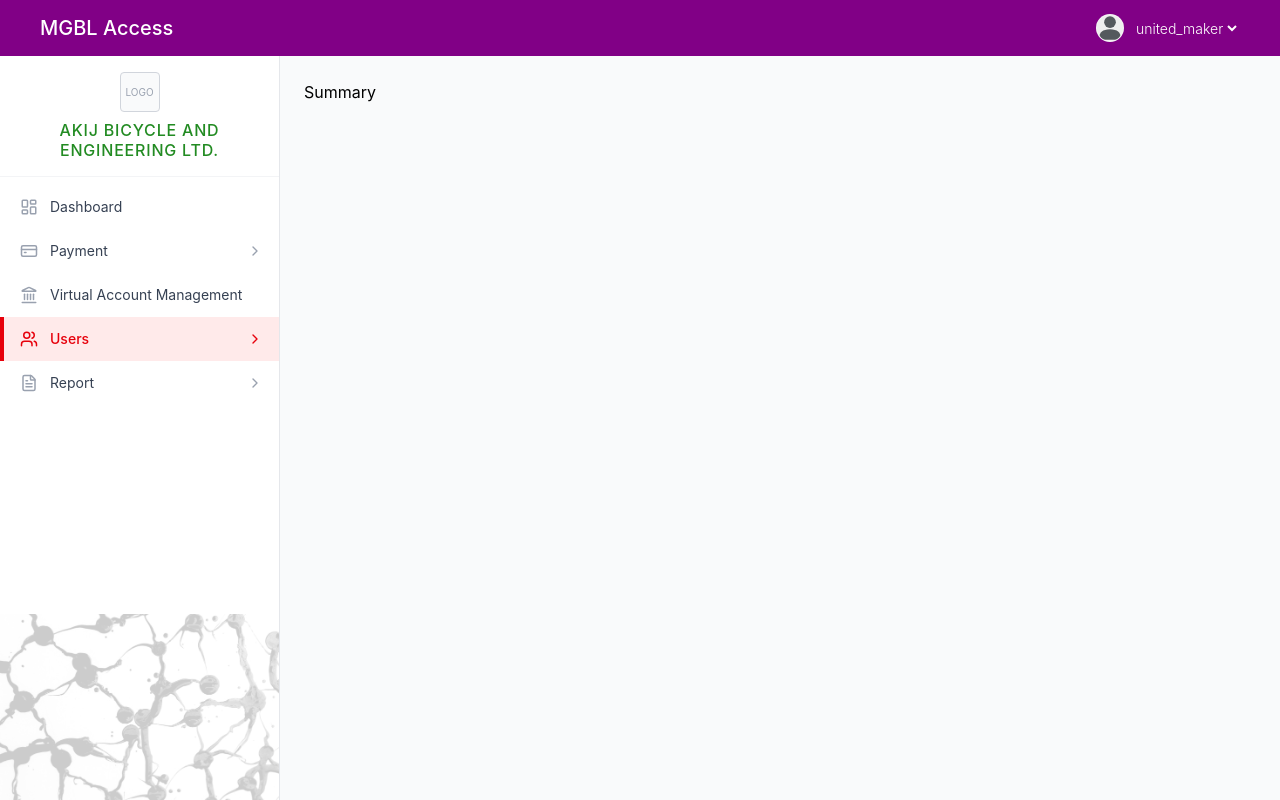
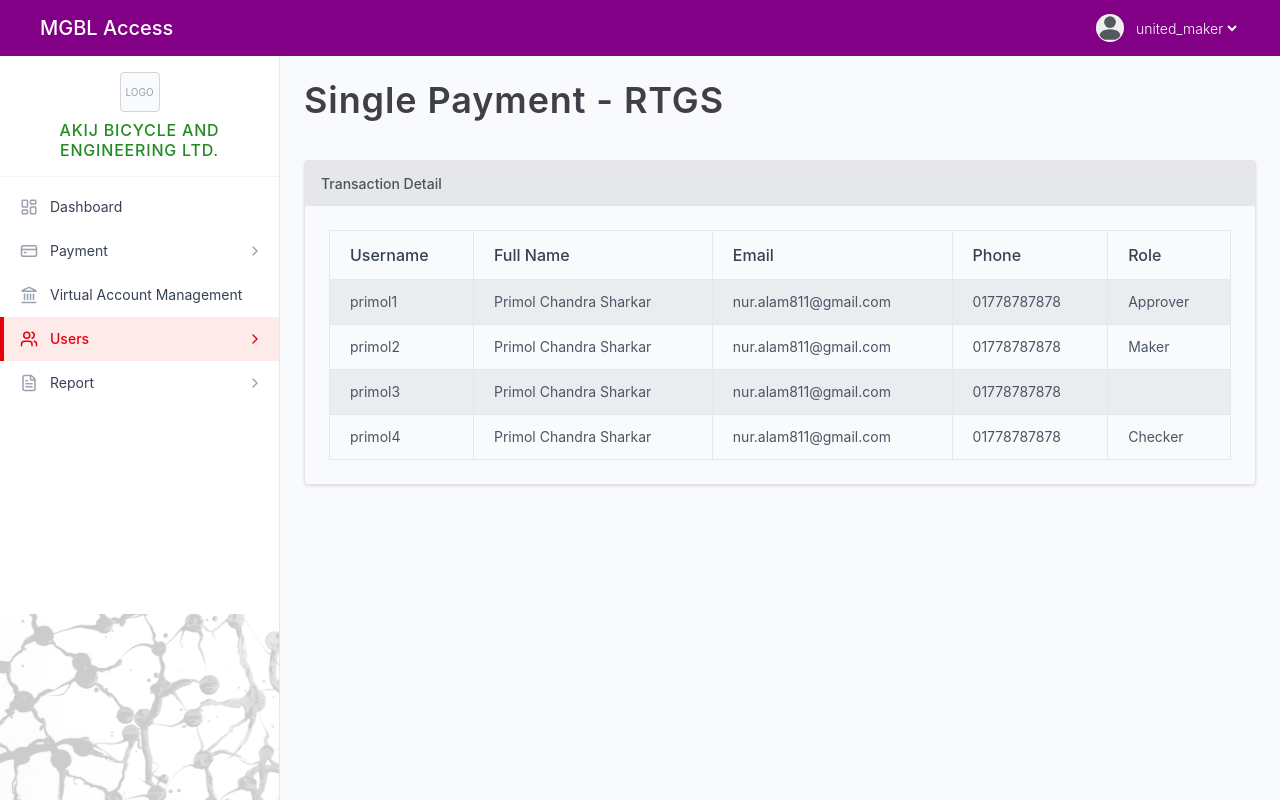
Before and after one commit to istiakSAAD007/Manual-checker-MGBL-access, a React (Vite) app: page /dashboard/users/summary in a window 1280 px wide. Built offline with nearby package versions, Linux system fonts and the light colour scheme.

Commit message:
update page

```diff
--- /dev/null
+++ b/public/data5.json
@@ -0,0 +1,30 @@
+[
+  {
+    "username": "primol1",
+    "fullname": "Primol Chandra Sharkar",
+    "email": "nur.alam811@gmail.com",
+    "phone": "01778787878",
+    "role": "Approver"
+  },
+  {
+    "username": "primol2",
+    "fullname": "Primol Chandra Sharkar",
+    "email": "nur.alam811@gmail.com",
+    "phone": "01778787878",
+    "role": "Maker"
+  },
+  {
+    "username": "primol3",
+    "fullname": "Primol Chandra Sharkar",
+    "email": "nur.alam811@gmail.com",
+    "phone": "01778787878",
+    "role": ""
+  },
+  {
+    "username": "primol4",
+    "fullname": "Primol Chandra Sharkar",
+    "email": "nur.alam811@gmail.com",
+    "phone": "01778787878",
+    "role": "Checker"
+  }
+]
--- a/src/assets/VariableAssist.js
+++ b/src/assets/VariableAssist.js
@@ -33,3 +33,21 @@ export const signatoryTable = [
     head: "Create By",
   },
 ];
+
+export const userSummary = [
+  {
+    head: "Username",
+  },
+  {
+    head: "Full Name",
+  },
+  {
+    head: "Email",
+  },
+  {
+    head: "Phone",
+  },
+  {
+    head: "Role",
+  },
+];
--- a/src/pages/users/Summary.jsx
+++ b/src/pages/users/Summary.jsx
@@ -1,7 +1,81 @@
+import { userSummary } from "../../assets/VariableAssist";
+import useFetch from "../../hooks/useFetch";
+
 function Summary() {
+  const { data: userInfo, loading, error } = useFetch("data5.json");
+
+  if (loading)
+    return (
+      <div className="p-6 text-gray-500 font-medium animate-pulse">
+        Loading transaction dashboard...
+      </div>
+    );
+  if (error)
+    return <div className="p-6 text-red-500">Error loading data: {error}</div>;
+
   return (
-    <div>Summary</div>
-  )
+    <div>
+      <h2 className="md:text-3xl lg:text-4xl font-semibold text-zinc-700 tracking-wide mb-10">
+        Single Payment - RTGS
+      </h2>
+
+      {/* table form */}
+      <div className="border border-zinc-200 rounded shadow-sm">
+        <div className="bg-gray-200 border-b border-zinc-200 px-4 py-2.5">
+          <span className="text-sm font-medium text-zinc-600">
+            Transaction Detail
+          </span>
+        </div>
+
+        {/* Form Fields Body */}
+        <section className="p-6 space-y-6">
+          <div className="overflow-x-auto">
+            <table className="min-w-full">
+              <thead>
+                <tr className="border border-gray-200">
+                  {userSummary.map((item) => (
+                    <th
+                      className="text-left px-5 py-3 border-x font-medium border-gray-200 text-gray-700"
+                      key={item.head}
+                    >
+                      {item.head}
+                    </th>
+                  ))}
+                </tr>
+              </thead>
+
+              <tbody>
+                {userInfo.map((item, index) => (
+                  <tr
+                    className={`text-sm  border border-gray-200 text-gray-600 ${index % 2 === 0 ? "bg-gray-200/70" : ""}`}
+                  >
+                    <td
+                      className="text-left px-5 py-3 border-r border-gray-200"
+                      key={item.username}
+                    >
+                      {item.username}
+                    </td>
+                    <td className="text-left px-5 py-3 border-r border-gray-200">
+                      {item.fullname}
+                    </td>
+                    <td className="text-left px-5 py-3 border-r border-gray-200">
+                      {item.email}
+                    </td>
+                    <td className="text-left px-5 py-3 border-r border-gray-200">
+                      {item.phone}
+                    </td>
+                    <td className="text-left px-5 py-3 border-r border-gray-200">
+                      {item.role}
+                    </td>
+                  </tr>
+                ))}
+              </tbody>
+            </table>
+          </div>
+        </section>
+      </div>
+    </div>
+  );
 }
 
-export default Summary
+export default Summary;
```
Also changed, not shown: src/App.jsx (+0 -12 lines), public/data2.json (line endings or trailing spaces).
